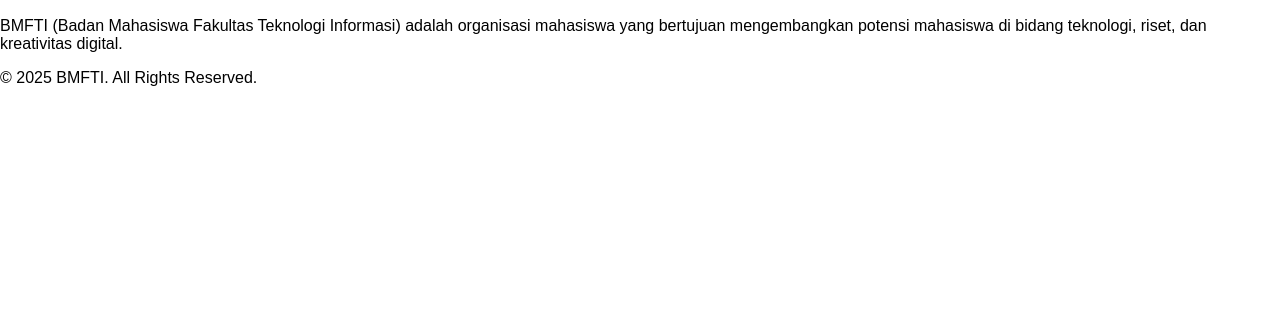
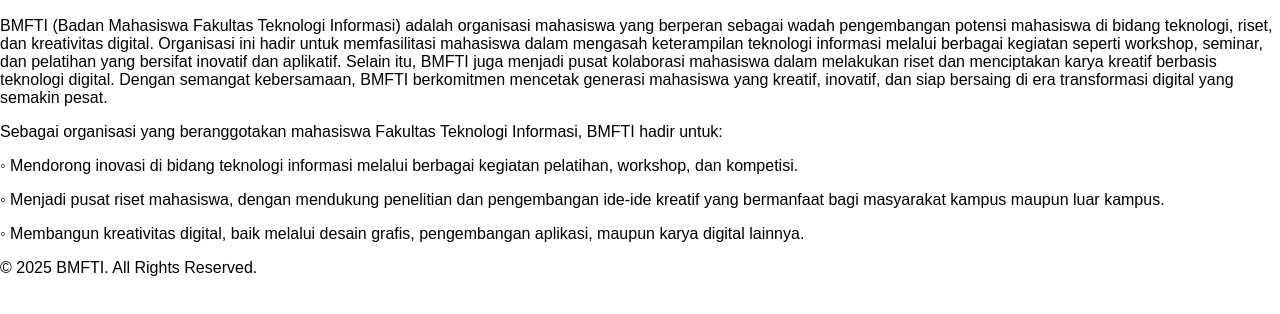
Before and after one commit to brendaabgl/Website-BMFTI, a plain HTML site: page about.html in a window 1280 px wide. Shown: the part 134-448 px from the top of the page. Drawn offline with Linux system fonts and the light colour scheme.

Commit message:
menambahkan kalimat tentang kami

```diff
--- a/about.html
+++ b/about.html
@@ -29,9 +29,19 @@
   <section class="about">
     <h2>Tentang Kami</h2>
     <p>
-      BMFTI (Badan Mahasiswa Fakultas Teknologi Informasi) adalah organisasi mahasiswa yang
-      bertujuan mengembangkan potensi mahasiswa di bidang teknologi, riset, dan kreativitas digital.
+      BMFTI (Badan Mahasiswa Fakultas Teknologi Informasi) adalah organisasi mahasiswa yang berperan sebagai wadah pengembangan potensi mahasiswa di bidang teknologi, riset, dan kreativitas digital. Organisasi ini hadir untuk memfasilitasi mahasiswa dalam mengasah keterampilan teknologi informasi melalui berbagai kegiatan seperti workshop, seminar, dan pelatihan yang bersifat inovatif dan aplikatif.
+
+Selain itu, BMFTI juga menjadi pusat kolaborasi mahasiswa dalam melakukan riset dan menciptakan karya kreatif berbasis teknologi digital. Dengan semangat kebersamaan, BMFTI berkomitmen mencetak generasi mahasiswa yang kreatif, inovatif, dan siap bersaing di era transformasi digital yang semakin pesat.
+<p>Sebagai organisasi yang beranggotakan mahasiswa Fakultas Teknologi Informasi, BMFTI hadir untuk:
+</p>
+<p>◦ Mendorong inovasi di bidang teknologi informasi melalui berbagai kegiatan pelatihan, workshop, dan kompetisi.
+</p>
+<p>◦ Menjadi pusat riset mahasiswa, dengan mendukung penelitian dan pengembangan ide-ide kreatif yang bermanfaat bagi masyarakat kampus maupun luar kampus.
+</p>
+<p>◦ Membangun kreativitas digital, baik melalui desain grafis, pengembangan aplikasi, maupun karya digital lainnya.
     </p>
+    </p>
+
   </section>
 
   <footer>
```
